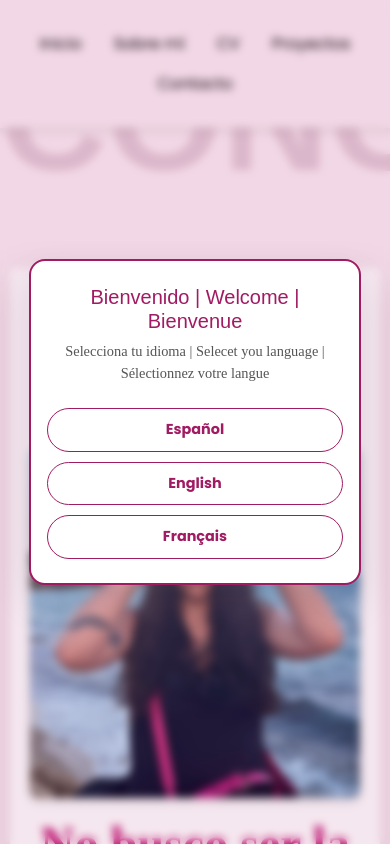
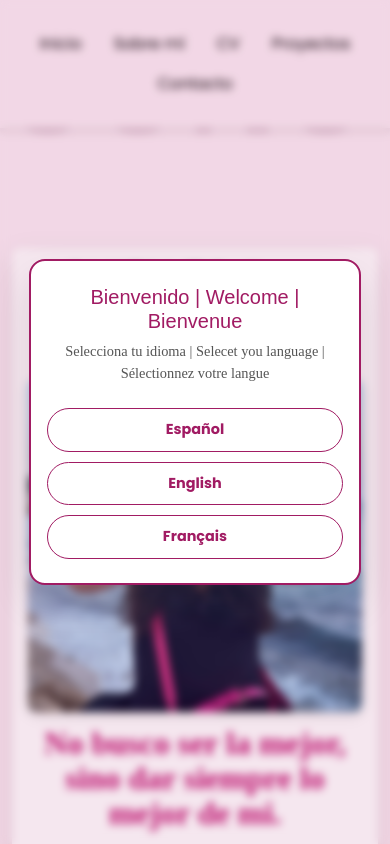
Before and after one commit to varelaiglesiascarmen/professional-portfolio-angular, an Angular app: page /aboutMe in a window 390 px wide. Shown: the top 844 px of the page. Built offline with nearby package versions, Linux system fonts and the light colour scheme; a web font is replaced by a local one.

Commit message:
refactor aboutMe responsive

```diff
--- a/src/app/components/aboutMe/aboutMe.component.scss
+++ b/src/app/components/aboutMe/aboutMe.component.scss
@@ -1,11 +1,11 @@
 :host {
   display: block;
-  min-height: 100vh;
+  min-height: 100dvh;
   background-color: #fceef5;
   font-family: 'Inria Serif', serif;
   position: relative;
   overflow-x: hidden;
-  padding-bottom: 2rem;
+  padding: 0 0 clamp(1.5rem, 3vw, 2.5rem);
 }
 
 .watermark-title {
@@ -13,11 +13,11 @@
   font-weight: 700;
   color: rgba(90, 3, 50, 0.15);
   text-transform: uppercase;
-  font-size: 25vw;
+  font-size: clamp(6rem, 32vw, 12rem);
   line-height: 0.8;
   white-space: nowrap;
   position: fixed;
-  top: -10px;
+  top: clamp(2.5rem, 10vw, 4.5rem);
   left: 0;
   width: 100%;
   text-align: center;
@@ -26,11 +26,12 @@
 }
 
 .page-container {
-  max-width: 900px;
-  margin: 180px auto 30px auto;
+  width: min(100% - 1.5rem, 70rem);
+  margin: clamp(7.5rem, 24vw, 11.5rem) auto clamp(1.5rem, 4vw, 2rem);
   background-color: white;
-  padding: 40px;
-  box-shadow: 0 10px 40px rgba(0, 0, 0, 0.1);
+  padding: clamp(1rem, 3.8vw, 2.5rem);
+  box-shadow: 0 0.5rem 1.75rem rgba(0, 0, 0, 0.1);
+  border-radius: clamp(0.5rem, 1vw, 0.75rem);
   position: relative;
   z-index: 10;
 }
@@ -38,20 +39,20 @@
 .subtitle-main {
   font-family: 'Koulen', sans-serif;
   font-weight: 400;
-  font-size: 4rem;
-  margin-top: -10px;
-  margin-bottom: 20px;
+  font-size: clamp(2rem, 9vw, 4rem);
+  margin-top: -0.25rem;
+  margin-bottom: clamp(0.75rem, 2.5vw, 1.25rem);
   line-height: 1;
 }
 
 .img-container {
   position: relative;
   width: 100%;
-  height: 750px;
-  margin-bottom: 20px;
-  border-radius: 8px;
+  height: clamp(19rem, 85vw, 47rem);
+  margin-bottom: clamp(0.9rem, 3vw, 1.25rem);
+  border-radius: 0.5rem;
   overflow: hidden;
-  box-shadow: 0 4px 8px rgba(0, 0, 0, 0.1);
+  box-shadow: 0 0.25rem 0.75rem rgba(0, 0, 0, 0.1);
   background-color: #ddd;
 }
 
@@ -65,8 +66,8 @@
 .slogan {
   font-family: 'Karantina', cursive;
   font-weight: 700;
-  font-size: 3rem;
-  margin-bottom: 25px;
+  font-size: clamp(2rem, 8vw, 3.25rem);
+  margin-bottom: clamp(1rem, 3.5vw, 1.6rem);
   color: #C00C6D;
   line-height: 1.1;
   text-transform: none;
@@ -74,18 +75,20 @@
 
 .slogan-text {
   font-family: 'Inria Serif', serif;
-  font-size: 1.2rem;
-  line-height: 1.6;
+  font-size: clamp(1rem, 2.9vw, 1.2rem);
+  line-height: 1.7;
   margin-bottom: 1rem;
-  text-align: justify;
+  text-align: left;
+  overflow-wrap: break-word;
+  word-break: normal;
 }
 
 .sticky-note {
-  padding: 10px;
-  margin-top: 40px;
-  margin-bottom: 40px;
+  padding: clamp(0.5rem, 1.8vw, 0.75rem);
+  margin-top: clamp(1.5rem, 5vw, 2.5rem);
+  margin-bottom: clamp(1.5rem, 5vw, 2.5rem);
   position: relative;
-  transform: rotate(2deg);
+  transform: rotate(1.5deg);
   display: flex;
   justify-content: center;
 }
@@ -97,7 +100,7 @@
 
 .diagram-container {
   position: relative;
-  margin-bottom: 60px;
+  margin-bottom: clamp(2rem, 7vw, 3.75rem);
   display: flex;
   flex-direction: column;
   align-items: center;
@@ -111,11 +114,11 @@
 
 .hand-placeholder {
   position: relative;
-  min-height: 150px;
+  min-height: clamp(7rem, 20vw, 9.5rem);
   display: flex;
   flex-direction: column;
-  align-items: left;
-  justify-content: left;
+  align-items: flex-start;
+  justify-content: flex-start;
 }
 
 .hand-placeholder img {
@@ -125,15 +128,21 @@
 }
 
 .btn-custom {
+  display: inline-flex;
+  align-items: center;
+  justify-content: center;
   background-color: #DD73A2;
   border: none;
   cursor: pointer;
-  border-radius: 100px;
-  padding: 10px 40px;
-  font-size: 1.2rem;
+  border-radius: 6.25rem;
+  min-width: 2.75rem;
+  min-height: 2.75rem;
+  padding: 0.625rem clamp(1.5rem, 6vw, 2.5rem);
+  font-size: clamp(1rem, 3vw, 1.2rem);
   font-weight: bold;
   color: #FFFFFF;
-  box-shadow: 0 4px 6px rgba(0, 0, 0, 0.2);
+  line-height: 1.2;
+  box-shadow: 0 0.25rem 0.5rem rgba(0, 0, 0, 0.2);
   transition: all 0.3s ease;
 }
 
@@ -143,35 +152,47 @@
   transform: scale(1.05);
 }
 
-@media (min-width: 1200px) {
+@media (min-width: 36rem) {
+  .watermark-title {
+    top: clamp(0.25rem, 3vw, 1.5rem);
+    font-size: clamp(7rem, 26vw, 14rem);
+  }
+
   .page-container {
-    max-width: 70%;
+    width: min(100% - 2rem, 56.25rem);
+    padding: clamp(1.5rem, 3vw, 2.5rem);
+  }
+
+  .slogan-text {
+    text-align: justify;
   }
 }
 
-@media (max-width: 1199px) and (min-width: 577px) {
+@media (min-width: 48rem) {
   .page-container {
-    max-width: 900px;
+    width: min(100% - 3rem, 56.25rem);
+  }
+
+  .img-container {
+    height: clamp(28rem, 70vw, 46rem);
   }
 }
 
-@media (max-width: 576px) {
+@media (min-width: 75rem) {
   .page-container {
-    padding: 20px;
-    margin: 140px auto 30px auto;
-    max-width: 95%;
+    width: min(100% - 4rem, 70%);
   }
 
   .watermark-title {
-    font-size: 38vw;
-    top: 60px;
+    font-size: clamp(10rem, 24vw, 22rem);
+    top: -0.625rem;
   }
 
   .subtitle-main {
-    font-size: 2.5rem;
+    font-size: clamp(3rem, 4vw, 4rem);
   }
 
   .img-container {
-    height: 350px;
+    height: clamp(34rem, 56vw, 47rem);
   }
 }
```
